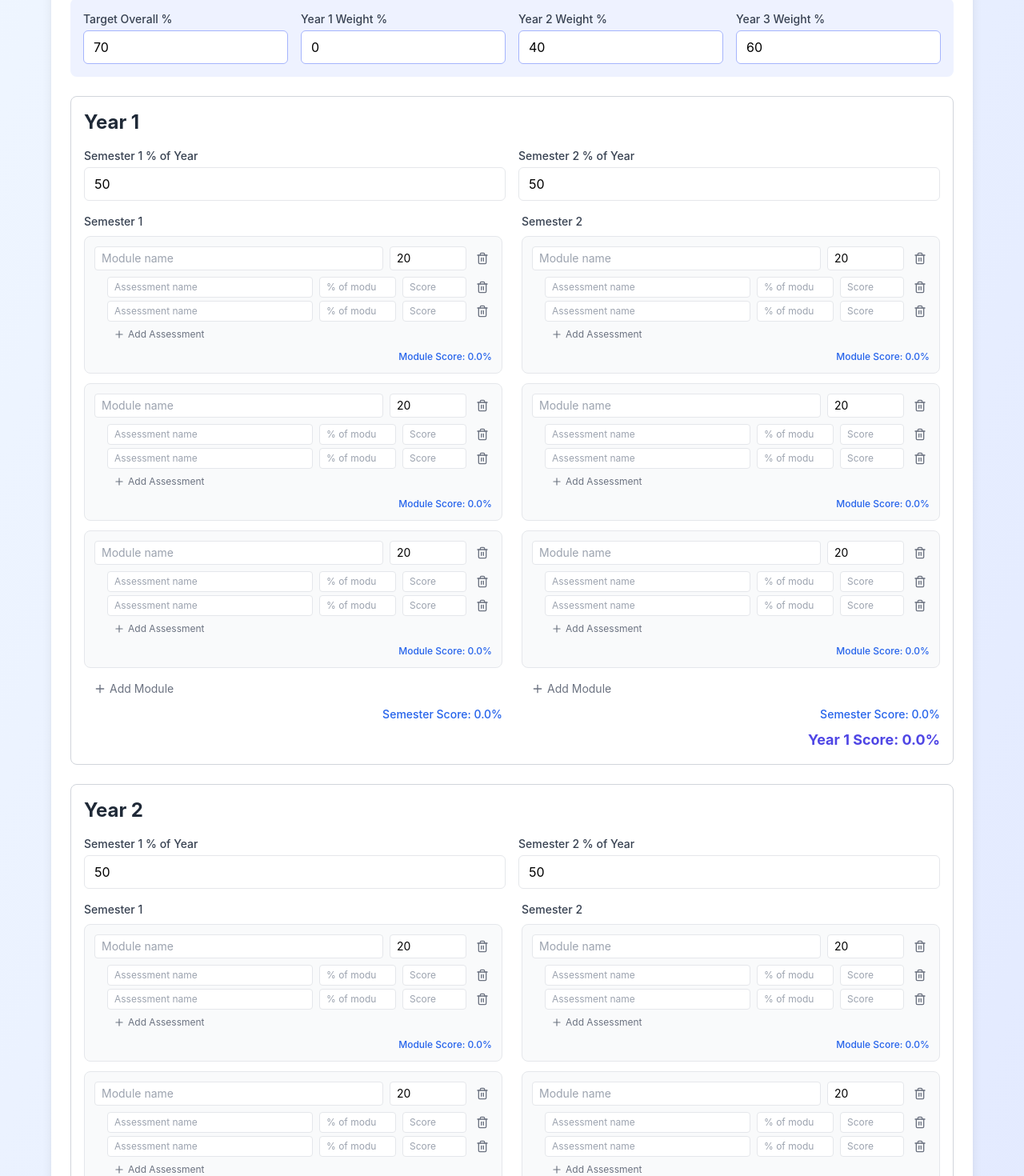
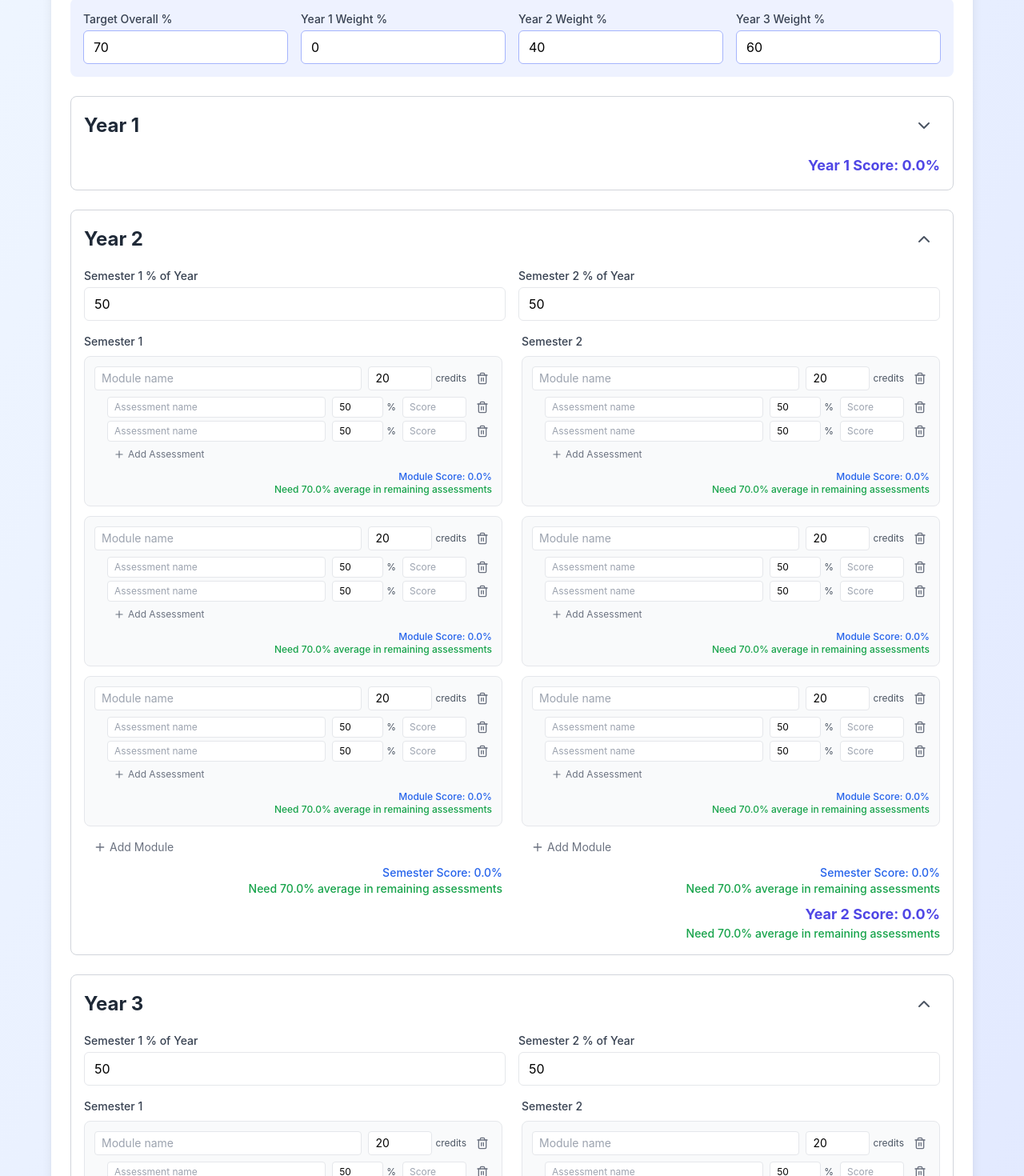
Before and after one commit to Peanut199973/gradegoal, a React (Create React App) app: page / in a window 1280 px wide. Shown: the part 300-1770 px from the top of the page at 80% size. Built offline with nearby package versions, Linux system fonts and the light colour scheme; the HTML template or start-up script is replaced by a standard one.

Commit message:
Add collapsible sections, prefill 50% weights, add % and credits labels

```diff
--- a/src/App.js
+++ b/src/App.js
@@ -2,7 +2,7 @@ import React, { useState, useEffect } from 'react';
 import { Calculator, Plus, Trash2, ChevronDown, ChevronUp } from 'lucide-react';
 
 export default function GradeGoal() {
-  const emptyAssessment = () => ({ name: '', weight: '', score: '' });
+  const emptyAssessment = () => ({ name: '', weight: '50', score: '' });
   const emptyModule = () => ({
     name: '',
     credits: '20',  // Changed from weight to credits, default 20
@@ -466,16 +466,19 @@ export default function GradeGoal() {
             onKeyDown={handleKeyDown}
             className="flex-1 px-2 py-1 border rounded text-sm"
           />
+          <div className="flex items-center gap-1">
             <input
               type="number"
               placeholder="Credits"
               value={module.credits}
               onChange={(e) => updateModule(setter, modules, moduleIdx, 'credits', e.target.value)}
               onKeyDown={handleKeyDown}
-            className="w-24 px-2 py-1 border rounded text-sm"
+              className="w-20 px-2 py-1 border rounded text-sm"
               min="0"
               max="120"
             />
+            <span className="text-xs text-gray-600">credits</span>
+          </div>
           <button
             onClick={() => removeModule(setter, modules, moduleIdx)}
             className="p-1 text-gray-500 hover:bg-gray-100 rounded"
@@ -496,16 +499,19 @@ export default function GradeGoal() {
                 onKeyDown={handleKeyDown}
                 className="flex-1 px-2 py-1 border rounded text-xs bg-white"
               />
+              <div className="flex items-center gap-1">
                 <input
                   type="number"
                   placeholder="% of module"
                   value={assessment.weight}
                   onChange={(e) => updateAssessment(setter, modules, moduleIdx, assessmentIdx, 'weight', e.target.value)}
                   onKeyDown={handleKeyDown}
-                className="w-24 px-2 py-1 border rounded text-xs bg-white"
+                  className="w-16 px-2 py-1 border rounded text-xs bg-white"
                   min="0"
                   max="100"
                 />
+                <span className="text-xs text-gray-600">%</span>
+              </div>
               <input
                 type="number"
                 placeholder="Score"
@@ -726,8 +732,15 @@ export default function GradeGoal() {
 
         {/* Year 1 */}
         <div className="border border-gray-300 rounded-lg p-4 mb-6">
-          <h2 className="text-2xl font-bold text-gray-800 mb-4">Year 1</h2>
+          <div className="flex items-center justify-between mb-4 cursor-pointer" onClick={() => setYear1Collapsed(!year1Collapsed)}>
+            <h2 className="text-2xl font-bold text-gray-800">Year 1</h2>
+            <button className="p-2 hover:bg-gray-100 rounded-full transition-colors">
+              {year1Collapsed ? <ChevronDown size={24} className="text-gray-600" /> : <ChevronUp size={24} className="text-gray-600" />}
+            </button>
+          </div>
 
+          {!year1Collapsed && (
+            <>
               <div className="grid grid-cols-1 md:grid-cols-2 gap-4 mb-4">
                 <div>
                   <label className="block text-sm font-medium text-gray-700 mb-1">Semester 1 % of Year</label>
@@ -764,6 +777,8 @@ export default function GradeGoal() {
                 <div>{renderSemester(year1sem1, setYear1Sem1, 'Semester 1', year1sem1Weight, year1Weight)}</div>
                 <div>{renderSemester(year1sem2, setYear1Sem2, 'Semester 2', year1sem2Weight, year1Weight)}</div>
               </div>
+            </>
+          )}
 
           <div className="text-right text-lg font-bold text-indigo-600 mt-2">
             Year 1 Score: {calculateYearScore(year1sem1, year1sem2, year1sem1Weight, year1sem2Weight).toFixed(1)}%
@@ -772,8 +787,15 @@ export default function GradeGoal() {
 
         {/* Year 2 */}
         <div className="border border-gray-300 rounded-lg p-4 mb-6">
-          <h2 className="text-2xl font-bold text-gray-800 mb-4">Year 2</h2>
+          <div className="flex items-center justify-between mb-4 cursor-pointer" onClick={() => setYear2Collapsed(!year2Collapsed)}>
+            <h2 className="text-2xl font-bold text-gray-800">Year 2</h2>
+            <button className="p-2 hover:bg-gray-100 rounded-full transition-colors">
+              {year2Collapsed ? <ChevronDown size={24} className="text-gray-600" /> : <ChevronUp size={24} className="text-gray-600" />}
+            </button>
+          </div>
 
+          {!year2Collapsed && (
+            <>
               <div className="grid grid-cols-1 md:grid-cols-2 gap-4 mb-4">
                 <div>
                   <label className="block text-sm font-medium text-gray-700 mb-1">Semester 1 % of Year</label>
@@ -836,12 +858,21 @@ export default function GradeGoal() {
                   </div>
                 );
               })()}
+            </>
+          )}
         </div>
 
         {/* Year 3 */}
         <div className="border border-gray-300 rounded-lg p-4 mb-6">
-          <h2 className="text-2xl font-bold text-gray-800 mb-4">Year 3</h2>
+          <div className="flex items-center justify-between mb-4 cursor-pointer" onClick={() => setYear3Collapsed(!year3Collapsed)}>
+            <h2 className="text-2xl font-bold text-gray-800">Year 3</h2>
+            <button className="p-2 hover:bg-gray-100 rounded-full transition-colors">
+              {year3Collapsed ? <ChevronDown size={24} className="text-gray-600" /> : <ChevronUp size={24} className="text-gray-600" />}
+            </button>
+          </div>
 
+          {!year3Collapsed && (
+            <>
               <div className="grid grid-cols-1 md:grid-cols-2 gap-4 mb-4">
                 <div>
                   <label className="block text-sm font-medium text-gray-700 mb-1">Semester 1 % of Year</label>
@@ -904,6 +935,8 @@ export default function GradeGoal() {
                   </div>
                 );
               })()}
+            </>
+          )}
         </div>
 
         {/* Overall Results */}
```
Lines whose indentation alone changed are shown as unchanged.
